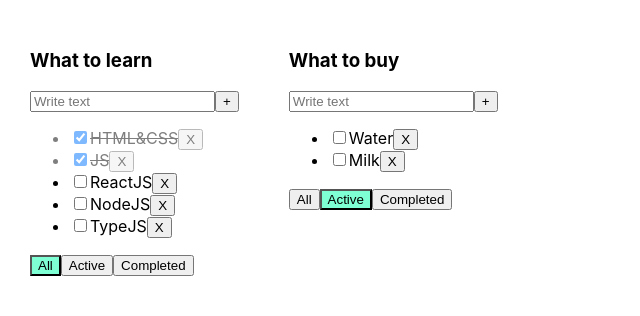
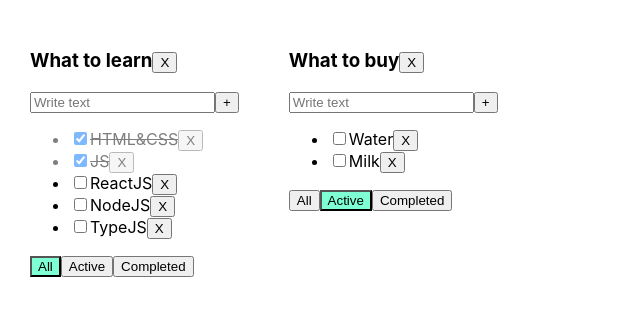
Before and after one commit to viketvova/TodoList-with-Typescript, a React (Create React App) app: page / in a window 1280 px wide. Shown: the top 316 px of the page, without its empty margins (0-640 px from the left). Built offline with nearby package versions, Linux system fonts and the light colour scheme.

Commit message:
Add function to delete Todolist

```diff
--- a/src/App.tsx
+++ b/src/App.tsx
@@ -61,6 +61,12 @@ function App() {
     setTasks({ ...newTasks });
   }
 
+  function deleteTodolist(todolistId: string) {
+    setTodolists(todolists.filter((el) => el.id !== todolistId));
+    delete tasks[todolistId];
+    setTasks({ ...tasks });
+  }
+
   return (
     <div className="App">
       {todolists.map((el) => {
@@ -84,6 +90,7 @@ function App() {
             addTask={addTask}
             changeCheckbox={changeCheckbox}
             filter={el.filter}
+            deleteTodolist={deleteTodolist}
           />
         );
       })}
--- a/src/Todolist.tsx
+++ b/src/Todolist.tsx
@@ -16,6 +16,7 @@ type PropsType = {
   addTask: (title: string, id: string) => void;
   changeCheckbox: (id: string, todolistId: string) => void;
   filter: FilterValueType;
+  deleteTodolist: (todolistId: string) => void;
 };
 
 export function Todolist(props: PropsType) {
@@ -42,6 +43,9 @@ export function Todolist(props: PropsType) {
       addTaskButton();
     }
   }
+  function deleteTodolist() {
+    props.deleteTodolist(props.id);
+  }
 
   function onAllButtonClick() {
     props.changeFilter("All", props.id);
@@ -54,7 +58,11 @@ export function Todolist(props: PropsType) {
   }
   return (
     <div>
-      <h3>{props.title}</h3>
+      <h3>
+        {props.title}
+        <button onClick={deleteTodolist}>X</button>
+      </h3>
+
       <div>
         <input
           value={input}
```
